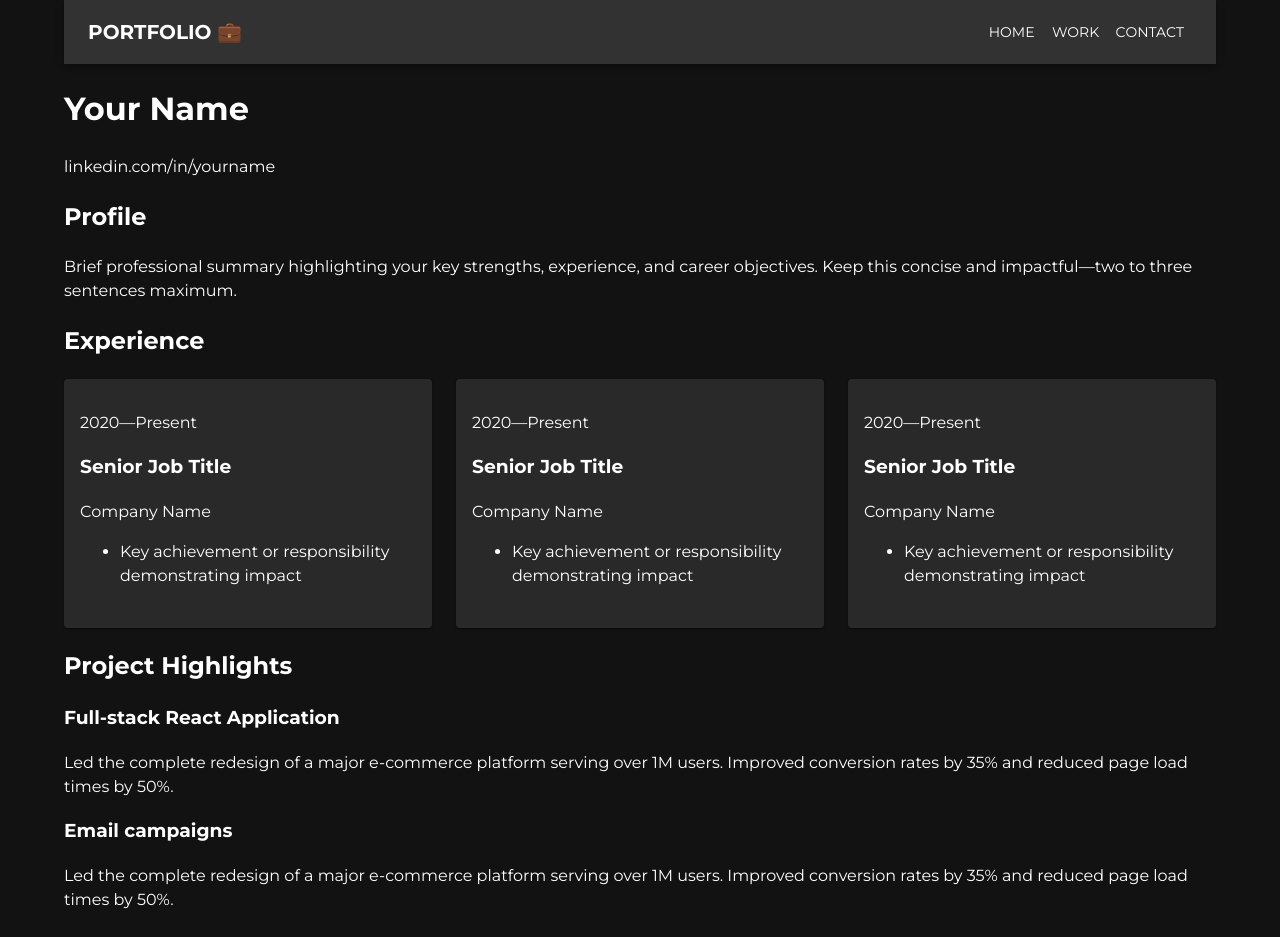
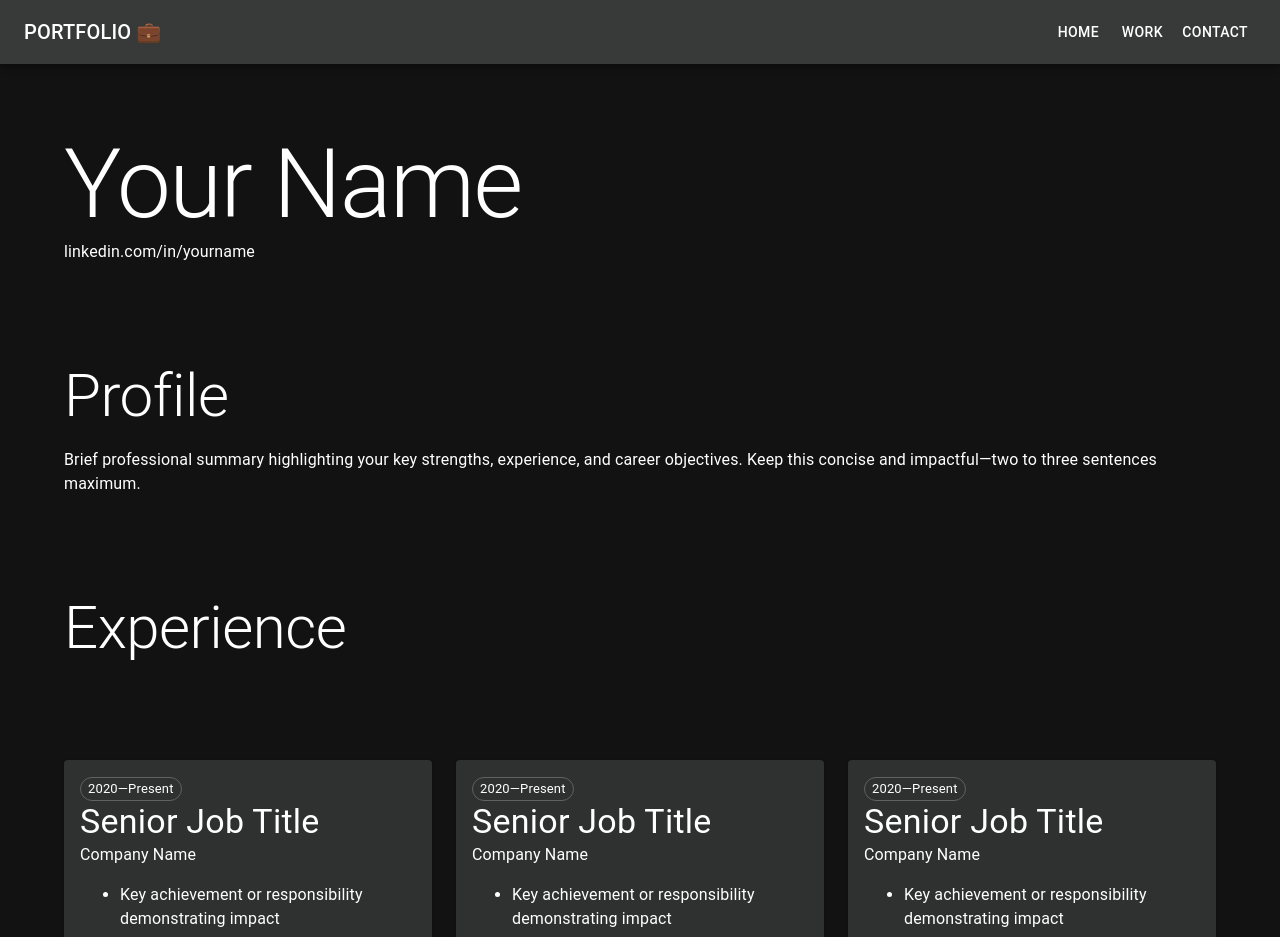
Before and after one commit to buttonbag/2026-portfolio, a React (Vite) app: page / in a window 1280 px wide. Shown: the top 937 px of the page. Built offline with nearby package versions, Linux system fonts and the light colour scheme.

Commit message:
remove font, add spacing, update typography and colors

```diff
--- a/package.json
+++ b/package.json
@@ -12,7 +12,6 @@
   "dependencies": {
     "@emotion/react": "^11.14.0",
     "@emotion/styled": "^11.14.1",
-    "@fontsource/montserrat": "^5.2.8",
     "@mui/icons-material": "^9.0.0",
     "@mui/material": "^9.0.0",
     "react": "^19.2.4",
--- a/src/components/Experience.tsx
+++ b/src/components/Experience.tsx
@@ -2,6 +2,7 @@ import Card from "@mui/material/Card";
 import CardContent from "@mui/material/CardContent";
 import Grid from "@mui/material/Grid";
 import experience from "../content/experience"
+import { Chip, Typography } from "@mui/material";
 
 function Experience() {
   return (
@@ -10,12 +11,10 @@ function Experience() {
       <Grid size={{ sm: 12, md: 4 }} key={e.id}>
         <Card>
           <CardContent>
-            <div className="col-span-12 md:col-span-3">
-              <p className="text-sm text-gray-600">{e.date}</p>
-            </div>
+              <Chip variant="outlined" size="small" label={e.date}/>
             <div className="col-span-12 md:col-span-9">
-              <h3 className="font-medium mb-1">{e.title}</h3>
-              <p className="text-sm text-gray-600 mb-3">{e.company}</p>
+              <Typography variant="h4">{e.title}</Typography>
+              <Typography variant="body1">{e.company}</Typography>
               <ul className="text-sm leading-relaxed">
                 {(e.bullet).map((item)=>(
                   <li key={item}>{item}</li>
--- a/src/components/Header.tsx
+++ b/src/components/Header.tsx
@@ -34,13 +34,13 @@ export default function DrawerAppBar(props: Props) {
   const drawer = (
     <Box onClick={handleDrawerToggle} sx={{ textAlign: 'center' }}>
       <Typography variant="h6" sx={{ my: 2 }}>
-        PORTFOLIO 💼
+        Drawer 💼
       </Typography>
       <Divider />
       <List>
         {navItems.map((item) => (
           <ListItem key={item} disablePadding>
-            <ListItemButton sx={{ textAlign: 'center' }}>
+            <ListItemButton component={Link} to={item === 'Home' ? '/' : `/${item.toLowerCase()}`} sx={{ textAlign: 'center' }}>
               <ListItemText primary={item} />
             </ListItemButton>
           </ListItem>
@@ -54,7 +54,7 @@ export default function DrawerAppBar(props: Props) {
   return (
     <Box sx={{ display: 'flex' }}>
       <CssBaseline />
-      <AppBar component="nav" position='sticky'>
+      <AppBar component="nav" position='fixed'>
         <Toolbar>
           <IconButton
             color="inherit"
@@ -85,6 +85,7 @@ export default function DrawerAppBar(props: Props) {
           </Box>
         </Toolbar>
       </AppBar>
+        <Toolbar/>
       <nav>
         <Drawer
           container={container}
--- a/src/components/Work.tsx
+++ b/src/components/Work.tsx
@@ -1,30 +1,38 @@
 import Card from "@mui/material/Card";
 import CardContent from "@mui/material/CardContent";
 import Grid from "@mui/material/Grid";
+import Chip from "@mui/material/Chip";
+import Stack from "@mui/material/Stack";
 import work from "../content/work";
 import { Link } from 'react-router';
+import CardActionArea from "@mui/material/CardActionArea";
+import { Typography } from "@mui/material";
 
 function WorkData() {
   return (
     <>
     {work.map((w) => (
-      <Grid size={{ sm: 12, md: 4 }} key={w.id}>
+      <Grid size={{ xs: 12, sm:6, md: 4 }} key={w.id}>
         <Link to={"/work/"+w.id}>
-        <Card >
-          {/* <CardActionArea> */}
+        <Card>
+          <CardActionArea>
             <CardContent>
-              <h3 className="text-xl font-medium mb-2">{w.name}</h3>
+              <Typography variant="body1" className="text-xl font-medium mb-2">{w.name}</Typography>
               <p className="text-sm text-gray-600 mb-3">
                 {w.date}
               </p>
-                {w.tech_stack}
+              <Stack direction="row" spacing={1}>
+                {w.tech_stack.map( (tech) =>
+                  <Chip variant="outlined" sx={{color: "yellow", border: ".9 solid"}} size="small" label={tech}/>
+                )}
+              </Stack>
               <div className="border border-gray-300 aspect-video flex items-center justify-center bg-gray-50">
                 <span className="text-sm text-gray-500">
                   Project Image
                 </span>
               </div>
             </CardContent>
-          {/* </CardActionArea> */}
+          </CardActionArea>
         </Card>
         </Link>
       </Grid>
--- a/src/pages/Home.tsx
+++ b/src/pages/Home.tsx
@@ -2,6 +2,8 @@ import CssBaseline from "@mui/material/CssBaseline";
 import Grid from "@mui/material/Grid";
 import Experience from "../components/Experience";
 import work from "../content/work";
+import Typography from "@mui/material/Typography";
+import Box from "@mui/material/Box";
 
 
 function Home() {
@@ -14,53 +16,51 @@ function Home() {
 	};
 
   return (
-		<div className="py-8 md:py-16 px-4 md:px-8">
+		<Box sx={{py:8}}>
+			<CssBaseline />
 			<div className="max-w-4xl mx-auto">
 				{/* Header */}
 				<header className="mb-16 pb-8 border-b border-black">
-					<h1 className="text-5xl md:text-6xl font-normal tracking-tight mb-4">
+					{/* <h1 className="text-5xl md:text-6xl font-normal tracking-tight mb-4"> */}
+					<Typography variant="h1">
 						Your Name
-					</h1>
+					</Typography>
 
 					<div className="flex flex-wrap gap-x-6 gap-y-1 text-sm mt-4">
-						<>
 							<span>linkedin.com/in/yourname</span>
-						</>
 					</div>
 				</header>
 
 				{/* Profile */}
-				<section className="mb-12">
-					{/* {featured.find((w)=>(w.id === 1))} */}
-					<h2 className="text-xs uppercase tracking-widest mb-4 text-gray-600">
+				<Box component="section" sx={{my:12}}>
+					<Typography variant="h2">
 						Profile
-					</h2>
+					</Typography>
 					<p className="text-base leading-relaxed max-w-3xl">
 						Brief professional summary highlighting your key strengths,
 						experience, and career objectives. Keep this concise and
 						impactful—two to three sentences maximum.
 					</p>
-				</section>
+				</Box>
 
 				{/* Experience */}
-				<h2 className="text-xs uppercase tracking-widest mb-6 text-gray-600">
+				<Typography variant="h2">
 					Experience
-				</h2>
-				<section className="mb-12">
-					<CssBaseline />
+				</Typography>
+				<Box component="section" sx={{my:12}}>
 					<Grid container spacing={{ xs: 2, md: 3 }}>
 						<Experience />
 					</Grid>
-				</section>
+				</Box>
 
 				{/* Project Highlights */}
-				<section className="mb-12">
-					<h2 className="text-xs uppercase tracking-widest mb-6 text-gray-600">
+				<Box component="section" sx={{my:12}}>
+					<Typography variant="h2">
 						Project Highlights
-					</h2>
+					</Typography>
 					<div className="">
 						<div>
-							<h3 className="font-medium mb-2">{featured(1)?.name}</h3>
+							<Typography variant="h3">{featured(1)?.name}</Typography>
 							<p className="text-sm leading-relaxed text-gray-600">
 								{featured(1)?.description}
 							</p>
@@ -68,20 +68,19 @@ function Home() {
 					</div>
 					<div className="">
 						<div>
-							<h3 className="font-medium mb-2">{featured(5)?.name}</h3>
+							<Typography variant="h3">{featured(5)?.name}</Typography>
 							<p className="text-sm leading-relaxed text-gray-600">
 								{featured(5)?.description}
 							</p>
 						</div>
 					</div>
-
-				</section>
+				</Box>
 
 				{/* Education */}
-				<section className="mb-12">
-					<h2 className="text-xs uppercase tracking-widest mb-6 text-gray-600">
+				<Box component="section" sx={{my:12}}>
+					<Typography variant="h2">
 						Education
-					</h2>
+					</Typography>
 					<div className="grid grid-cols-12 gap-x-8">
 						<div className="col-span-12 md:col-span-3">
 							<p className="text-sm text-gray-600">2010—2014</p>
@@ -93,13 +92,13 @@ function Home() {
 							<p className="text-sm text-gray-600">University Name</p>
 						</div>
 					</div>
-				</section>
+				</Box>
 
 				{/* Skills */}
-				<section className="mb-12">
-					<h2 className="text-xs uppercase tracking-widest mb-6 text-gray-600">
+				<Box component="section" sx={{my:12}}>
+					<Typography variant="h2">
 						Skills
-					</h2>
+					</Typography>
 					<div className="">
 						<div className="grid grid-cols-12 gap-x-8">
 							<div className="col-span-12 md:col-span-3">
@@ -122,9 +121,9 @@ function Home() {
 							</div>
 						</div>
 					</div>
-				</section>
+				</Box>
 			</div>
-		</div>
+		</Box>
 	);
 }
 
--- a/src/pages/Work.tsx
+++ b/src/pages/Work.tsx
@@ -1,35 +1,36 @@
 import CssBaseline from "@mui/material/CssBaseline";
 import Grid from "@mui/material/Grid";
 import WorkData from "../components/Work"
+import { Box, Typography } from "@mui/material";
 
 function Work() {
   return (
-		<div className="py-8 md:py-16 px-4 md:px-8">
+		<Box sx={{py:8}}>
+			<CssBaseline />
 			<div className="max-w-4xl mx-auto">
 				{/* Header */}
 				<div className="mb-12 pb-8 border-b border-black">
-					<h1 className="text-4xl md:text-5xl font-normal tracking-tight">
+					<Typography variant="h1">
 						Work
-					</h1>
+					</Typography>
 				</div>
 
 				{/* Professional Projects */}
-				<section className="mb-16">
-					<h2 className="text-xs uppercase tracking-widest mb-8 text-gray-600">
+				<Box component="section" sx={{my:12}}>
+					<Typography variant="h2">
 						Professional Projects
-					</h2>
+					</Typography>
 
-          <CssBaseline />
 					<Grid container direction="row" spacing={{ xs: 2, md: 3 }}>
 						<WorkData />
 					</Grid>
-				</section>
+				</Box>
 
 				{/* Video Presentations */}
 				<section className="mb-16">
-					<h2 className="text-xs uppercase tracking-widest mb-8 text-gray-600">
+					<Typography variant="h2">
 						Video Presentations
-					</h2>
+					</Typography>
 
 					<div className="space-y-12">
 						{/* Video 1 */}
@@ -50,7 +51,7 @@ function Work() {
 					</div>
 				</section>
 			</div>
-		</div>
+		</Box>
 	);
 }
 
--- a/src/pages/WorkDetails.tsx
+++ b/src/pages/WorkDetails.tsx
@@ -1,5 +1,6 @@
 import { Link, useParams } from 'react-router';
 import work from "../content/work"
+import { Button } from '@mui/material';
 
 
 function WorkDetails() {
@@ -9,7 +10,7 @@ function WorkDetails() {
   return (
 		<div className="py-8 md:py-16 px-4 md:px-8">
 			<div className="max-w-4xl mx-auto">
-			<Link to={"/work"}>&lt; back</Link>
+			<Button component={Link} to={"/work"}>&lt; back</Button>
 				{/* Header */}
 				<div className="mb-12 pb-8 border-b border-black">
 					<h1 className="text-4xl md:text-5xl font-normal tracking-tight">
--- a/src/theme.ts
+++ b/src/theme.ts
@@ -1,42 +1,34 @@
-// Install the font first: `npm install @fontsource/montserrat`
-// or include via a <link> to Google Fonts in your HTML.
-import "@fontsource/montserrat/700.css"; // bold
-import "@fontsource/montserrat/400.css"; // regular (optional)
+import { createTheme, responsiveFontSizes } from "@mui/material/styles";
 
-import { createTheme } from "@mui/material/styles";
-
-const theme = createTheme({
+let theme = createTheme({
   palette: {
     mode: "dark",
     background: {
       default: "#121212",
-      paper: "#1e1e1e",
+      paper: "#232625",
     },
     primary: {
       main: "#90caf9",
     },
     text: {
       primary: "#ffffff",
-      secondary: "#bdbdbd",
+      secondary: "#BFBFB8",
     },
+
   },
   typography: {
-    fontFamily: '"Montserrat", "Helvetica", "Arial", sans-serif',
-    fontWeightBold: 700,
-    h1: { fontWeight: 700 },
-    h2: { fontWeight: 700 },
-    h3: { fontWeight: 700 },
-    h4: { fontWeight: 700 },
-    h5: { fontWeight: 700 },
-    h6: { fontWeight: 700 },
+    h1: {  },
+    h2: {  },
+    h3: {  },
+    h4: {  },
+    h5: {  },
+    h6: {  },
   },
   components: {
     MuiCssBaseline: {
       styleOverrides: `
         @font-face {
-          font-family: 'Montserrat';
           font-style: normal;
-          font-weight: 700;
           font-display: swap;
         }
       `,
@@ -44,4 +36,6 @@ const theme = createTheme({
   },
 });
 
+theme = responsiveFontSizes(theme);
+
 export default theme;
```
Also changed, not shown: 1 other file (tests, documents, lock files or other folders).
